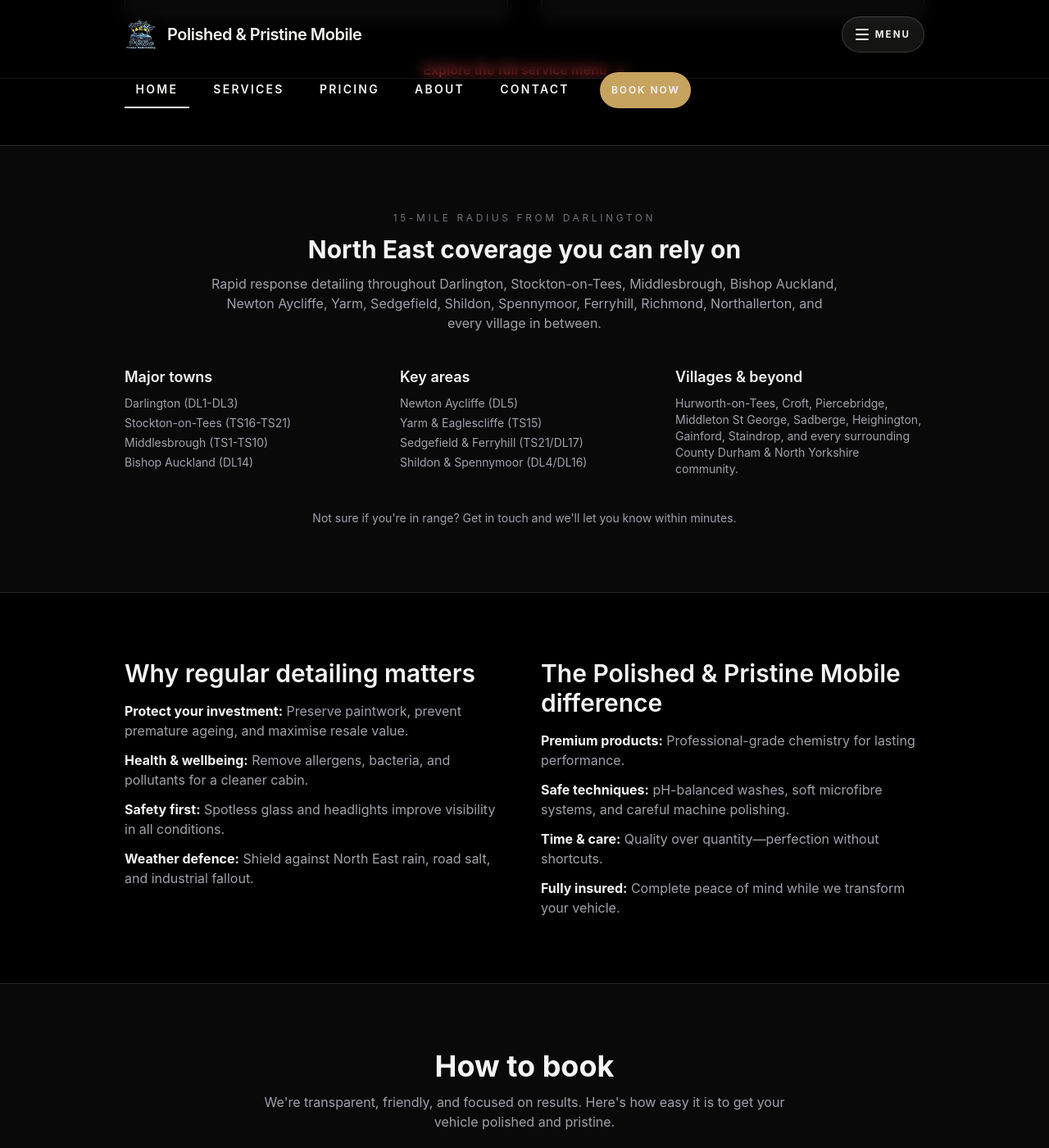
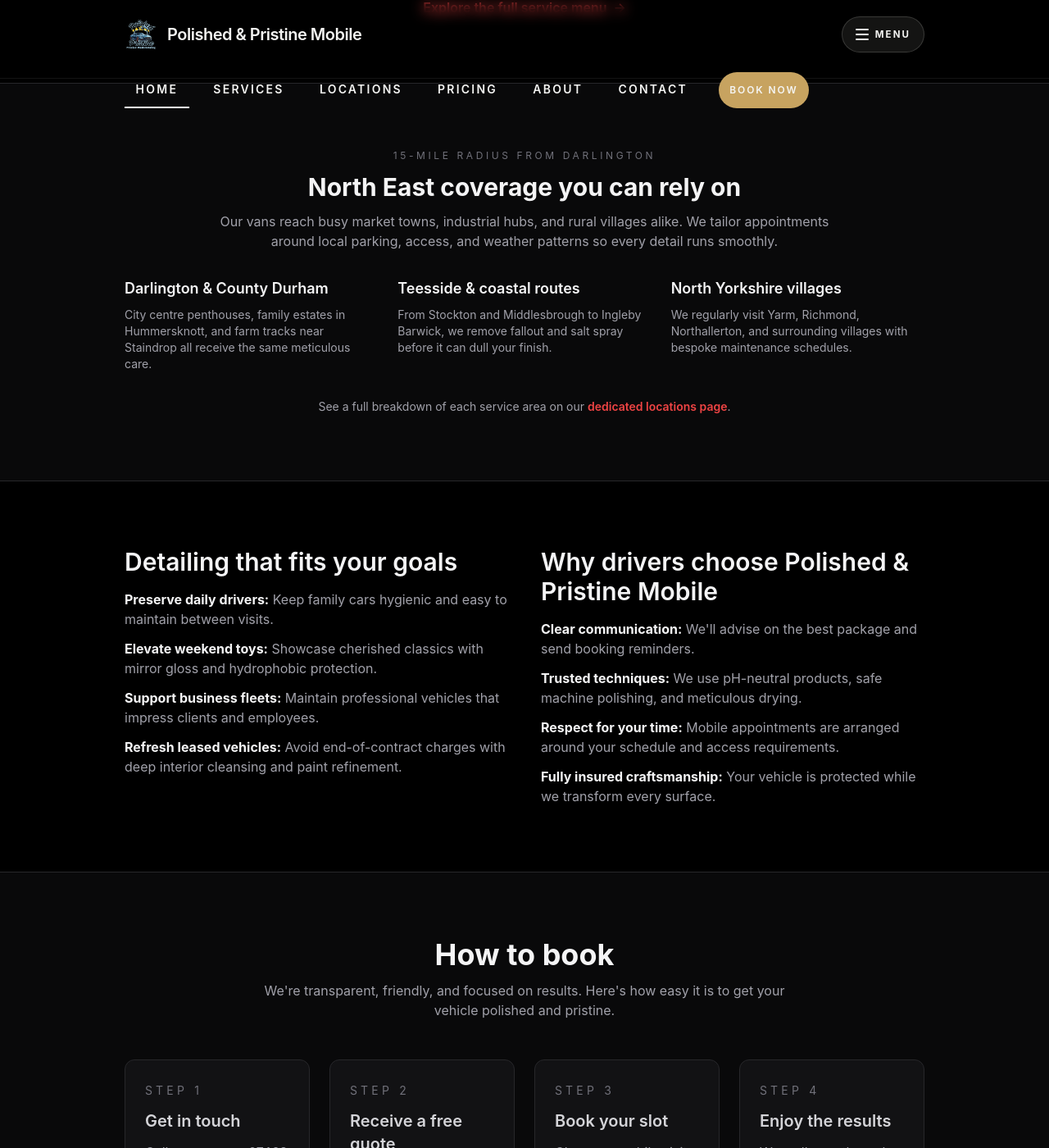
Before and after one commit to xboxlivejohns/.github.io, a Jekyll site: the page built from index.html, in a window 1280 px wide and 1400 px high, scrolled down 5686 px. Shown: the whole window at 82% size. Built offline with Jekyll 4.4.1, drawn with Linux system fonts in a browser that asks for light colours; nearby versions of some CDN libraries; some of the changed text lies outside the part shown.

Commit message:
Streamline SEO content and add locations page

```diff
--- a/_includes/header.html
+++ b/_includes/header.html
@@ -28,6 +28,7 @@
     >
       <a class="px-2 py-1 border-b-2 border-transparent transition hover:text-white hover:border-white {% if page.url == '/' %}text-white border-white{% endif %}" href="{{ '/' | relative_url }}" {% if page.url == '/' %}aria-current="page"{% endif %}>Home</a>
       <a class="px-2 py-1 border-b-2 border-transparent transition hover:text-white hover:border-white {% if page.url == '/services.html' %}text-white border-white{% endif %}" href="{{ '/services.html' | relative_url }}" {% if page.url == '/services.html' %}aria-current="page"{% endif %}>Services</a>
+      <a class="px-2 py-1 border-b-2 border-transparent transition hover:text-white hover:border-white {% if page.url == '/locations.html' %}text-white border-white{% endif %}" href="{{ '/locations.html' | relative_url }}" {% if page.url == '/locations.html' %}aria-current="page"{% endif %}>Locations</a>
       <a class="px-2 py-1 border-b-2 border-transparent transition hover:text-white hover:border-white {% if page.url == '/pricing.html' %}text-white border-white{% endif %}" href="{{ '/pricing.html' | relative_url }}" {% if page.url == '/pricing.html' %}aria-current="page"{% endif %}>Pricing</a>
       <a class="px-2 py-1 border-b-2 border-transparent transition hover:text-white hover:border-white {% if page.url == '/about.html' %}text-white border-white{% endif %}" href="{{ '/about.html' | relative_url }}" {% if page.url == '/about.html' %}aria-current="page"{% endif %}>About</a>
       <a class="px-2 py-1 border-b-2 border-transparent transition hover:text-white hover:border-white {% if page.url == '/contact.html' %}text-white border-white{% endif %}" href="{{ '/contact.html' | relative_url }}" {% if page.url == '/contact.html' %}aria-current="page"{% endif %}>Contact</a>
--- a/index.html
+++ b/index.html
@@ -13,8 +13,8 @@
     <img src="{{ 'images/logo.png' | relative_url }}" alt="{{ site.name }} logo" class="mx-auto h-48 w-auto" width="500" height="500" loading="lazy" decoding="async">
   </div>
   <p class="text-zinc-500 uppercase tracking-[0.4em] text-xs">Darlington's Premier Car Detailing Specialists</p>
-  <h1 class="text-4xl sm:text-5xl font-bold">Darlington Car Detailing North East England experts delivered to your driveway</h1>
-  <p class="text-zinc-400 max-w-2xl mx-auto">{{ site.name }} provides meticulous mobile detailing, ceramic protection, and interior rejuvenation across the North East so your car looks incredible every time you drive.</p>
+  <h1 class="text-4xl sm:text-5xl font-bold">Mobile detailing for discerning drivers across Darlington and the North East</h1>
+  <p class="text-zinc-400 max-w-2xl mx-auto">{{ site.name }} delivers expert paint correction, ceramic protection, and interior rejuvenation with every visit so your vehicle always feels freshly detailed.</p>
   <div class="flex flex-wrap justify-center gap-4">
     <a href="{{ '/services.html' | relative_url }}" class="bg-white text-black px-6 py-3 rounded-full font-semibold shadow transition hover:bg-zinc-200">View Services</a>
     <a href="{{ '/contact.html' | relative_url }}" class="border border-zinc-700 px-6 py-3 rounded-full font-semibold text-white transition hover:border-white hover:text-white">Get a Quote</a>
@@ -47,10 +47,10 @@
 </section>
 
 <section class="max-w-4xl mx-auto px-6 py-12">
-  <div class="rounded-3xl border border-zinc-800 bg-zinc-900/40 p-8 space-y-4 text-center">
+  <div class="rounded-3xl border border-zinc-800 bg-zinc-900/40 p-8 space-y-5 text-center">
     <p class="text-zinc-500 uppercase tracking-[0.3em] text-xs">Service Area</p>
-    <h2 class="text-2xl sm:text-3xl font-semibold">Darlington hub serving Car Detailing across North East England</h2>
-    <p class="text-zinc-400">Our mobile detailing team travels throughout County Durham, Teesside, and North Yorkshire. Learn more about our story and capabilities on the <a href="{{ '/about.html' | relative_url }}" class="text-accent font-semibold">About page</a>.</p>
+    <h2 class="text-2xl sm:text-3xl font-semibold">Darlington base, North East coverage</h2>
+    <p class="text-zinc-400">We bring premium detailing to homes and workplaces across County Durham, Teesside, and North Yorkshire. See how we tailor our approach to each community on the <a href="{{ '/locations.html' | relative_url }}" class="text-accent font-semibold">locations page</a>, or discover our ethos on the <a href="{{ '/about.html' | relative_url }}" class="text-accent font-semibold">About page</a>.</p>
   </div>
 </section>
 
@@ -174,58 +174,48 @@
 </section>
 
 <section class="bg-zinc-900/40 border-y border-zinc-800">
-  <div class="max-w-5xl mx-auto px-6 py-20 space-y-10">
+  <div class="max-w-5xl mx-auto px-6 py-20 space-y-8">
     <header class="space-y-3 text-center">
       <p class="text-zinc-500 uppercase tracking-[0.3em] text-xs">15-mile radius from Darlington</p>
       <h2 class="text-3xl font-bold">North East coverage you can rely on</h2>
-      <p class="text-zinc-400 max-w-3xl mx-auto">Rapid response detailing throughout Darlington, Stockton-on-Tees, Middlesbrough, Bishop Auckland, Newton Aycliffe, Yarm, Sedgefield, Shildon, Spennymoor, Ferryhill, Richmond, Northallerton, and every village in between.</p>
+      <p class="text-zinc-400 max-w-3xl mx-auto">Our vans reach busy market towns, industrial hubs, and rural villages alike. We tailor appointments around local parking, access, and weather patterns so every detail runs smoothly.</p>
     </header>
-    <div class="grid gap-8 md:grid-cols-3 text-sm text-zinc-400">
-      <div class="space-y-2">
-        <h3 class="text-lg font-semibold text-zinc-100">Major towns</h3>
-        <ul class="space-y-1">
-          <li>Darlington (DL1-DL3)</li>
-          <li>Stockton-on-Tees (TS16-TS21)</li>
-          <li>Middlesbrough (TS1-TS10)</li>
-          <li>Bishop Auckland (DL14)</li>
-        </ul>
-      </div>
-      <div class="space-y-2">
-        <h3 class="text-lg font-semibold text-zinc-100">Key areas</h3>
-        <ul class="space-y-1">
-          <li>Newton Aycliffe (DL5)</li>
-          <li>Yarm & Eaglescliffe (TS15)</li>
-          <li>Sedgefield & Ferryhill (TS21/DL17)</li>
-          <li>Shildon & Spennymoor (DL4/DL16)</li>
-        </ul>
-      </div>
-      <div class="space-y-2">
-        <h3 class="text-lg font-semibold text-zinc-100">Villages & beyond</h3>
-        <p>Hurworth-on-Tees, Croft, Piercebridge, Middleton St George, Sadberge, Heighington, Gainford, Staindrop, and every surrounding County Durham & North Yorkshire community.</p>
-      </div>
+    <div class="grid gap-6 md:grid-cols-3 text-sm text-zinc-400">
+      <article class="space-y-2">
+        <h3 class="text-lg font-semibold text-zinc-100">Darlington & County Durham</h3>
+        <p>City centre penthouses, family estates in Hummersknott, and farm tracks near Staindrop all receive the same meticulous care.</p>
+      </article>
+      <article class="space-y-2">
+        <h3 class="text-lg font-semibold text-zinc-100">Teesside & coastal routes</h3>
+        <p>From Stockton and Middlesbrough to Ingleby Barwick, we remove fallout and salt spray before it can dull your finish.</p>
+      </article>
+      <article class="space-y-2">
+        <h3 class="text-lg font-semibold text-zinc-100">North Yorkshire villages</h3>
+        <p>We regularly visit Yarm, Richmond, Northallerton, and surrounding villages with bespoke maintenance schedules.</p>
+      </article>
     </div>
-    <p class="text-center text-zinc-400 text-sm">Not sure if you're in range? Get in touch and we'll let you know within minutes.</p>
+    <p class="text-center text-zinc-400 text-sm">See a full breakdown of each service area on our <a href="{{ '/locations.html' | relative_url }}" class="text-accent font-semibold">dedicated locations page</a>.</p>
   </div>
 </section>
 
 <section class="max-w-5xl mx-auto px-6 py-20 space-y-12">
   <div class="grid gap-10 md:grid-cols-2">
     <div class="space-y-4">
-      <h2 class="text-3xl font-semibold">Why regular detailing matters</h2>
+      <h2 class="text-3xl font-semibold">Detailing that fits your goals</h2>
       <ul class="space-y-3 text-zinc-400">
-        <li><strong class="text-zinc-100">Protect your investment:</strong> Preserve paintwork, prevent premature ageing, and maximise resale value.</li>
-        <li><strong class="text-zinc-100">Health & wellbeing:</strong> Remove allergens, bacteria, and pollutants for a cleaner cabin.</li>
-        <li><strong class="text-zinc-100">Safety first:</strong> Spotless glass and headlights improve visibility in all conditions.</li>
-        <li><strong class="text-zinc-100">Weather defence:</strong> Shield against North East rain, road salt, and industrial fallout.</li>
+        <li><strong class="text-zinc-100">Preserve daily drivers:</strong> Keep family cars hygienic and easy to maintain between visits.</li>
+        <li><strong class="text-zinc-100">Elevate weekend toys:</strong> Showcase cherished classics with mirror gloss and hydrophobic protection.</li>
+        <li><strong class="text-zinc-100">Support business fleets:</strong> Maintain professional vehicles that impress clients and employees.</li>
+        <li><strong class="text-zinc-100">Refresh leased vehicles:</strong> Avoid end-of-contract charges with deep interior cleansing and paint refinement.</li>
       </ul>
     </div>
     <div class="space-y-4">
-      <h2 class="text-3xl font-semibold">The {{ site.name }} difference</h2>
+      <h2 class="text-3xl font-semibold">Why drivers choose {{ site.name }}</h2>
       <ul class="space-y-3 text-zinc-400">
-        <li><strong class="text-zinc-100">Premium products:</strong> Professional-grade chemistry for lasting performance.</li>
-        <li><strong class="text-zinc-100">Safe techniques:</strong> pH-balanced washes, soft microfibre systems, and careful machine polishing.</li>
-        <li><strong class="text-zinc-100">Time & care:</strong> Quality over quantity—perfection without shortcuts.</li>
-        <li><strong class="text-zinc-100">Fully insured:</strong> Complete peace of mind while we transform your vehicle.</li>
+        <li><strong class="text-zinc-100">Clear communication:</strong> We'll advise on the best package and send booking reminders.</li>
+        <li><strong class="text-zinc-100">Trusted techniques:</strong> We use pH-neutral products, safe machine polishing, and meticulous drying.</li>
+        <li><strong class="text-zinc-100">Respect for your time:</strong> Mobile appointments are arranged around your schedule and access requirements.</li>
+        <li><strong class="text-zinc-100">Fully insured craftsmanship:</strong> Your vehicle is protected while we transform every surface.</li>
       </ul>
     </div>
   </div>
@@ -309,9 +299,29 @@
   </div>
 </section>
 
-<section class="max-w-5xl mx-auto px-6 py-12 text-xs text-zinc-500 space-y-2">
-  <h2 class="text-sm font-semibold text-zinc-300 uppercase tracking-[0.3em]">Popular searches</h2>
-  <p>Car detailing Darlington, mobile valeting Stockton-on-Tees, ceramic coating Middlesbrough, paint correction North East, car valeting Bishop Auckland, professional car detailing Newton Aycliffe, auto detailing Yarm, vehicle detailing County Durham, car cleaning service Teesside, mobile car wash Sedgefield, interior car cleaning Darlington, leather seat cleaning Stockton, headlight restoration Middlesbrough, engine bay cleaning, swirl mark removal North East, paint protection Tees Valley, car detailer near me, best car detailing Darlington, luxury car detailing Yarm, professional valeting Bishop Auckland, car detailing near me DL1 DL2 DL3, mobile detailing TS postcodes.</p>
+<section class="max-w-5xl mx-auto px-6 py-16">
+  <div class="grid gap-6 md:grid-cols-2">
+    <article class="rounded-2xl border border-zinc-800 bg-zinc-900/50 p-6 space-y-3">
+      <h2 class="text-lg font-semibold text-zinc-200 uppercase tracking-[0.2em]">Plan your next detail</h2>
+      <p class="text-zinc-400 text-sm">Compare detailing packages and discover what's included in every visit.</p>
+      <a href="{{ '/services.html' | relative_url }}" class="inline-flex items-center gap-2 text-accent text-sm font-semibold">Explore services<span aria-hidden="true">→</span></a>
+    </article>
+    <article class="rounded-2xl border border-zinc-800 bg-zinc-900/50 p-6 space-y-3">
+      <h2 class="text-lg font-semibold text-zinc-200 uppercase tracking-[0.2em]">Find your nearest coverage</h2>
+      <p class="text-zinc-400 text-sm">See how we adapt our approach for Darlington, Teesside, and North Yorkshire.</p>
+      <a href="{{ '/locations.html' | relative_url }}" class="inline-flex items-center gap-2 text-accent text-sm font-semibold">View locations<span aria-hidden="true">→</span></a>
+    </article>
+    <article class="rounded-2xl border border-zinc-800 bg-zinc-900/50 p-6 space-y-3">
+      <h2 class="text-lg font-semibold text-zinc-200 uppercase tracking-[0.2em]">Transparent pricing</h2>
+      <p class="text-zinc-400 text-sm">Review investment options for maintenance details, paint correction, and ceramic coatings.</p>
+      <a href="{{ '/pricing.html' | relative_url }}" class="inline-flex items-center gap-2 text-accent text-sm font-semibold">Check pricing<span aria-hidden="true">→</span></a>
+    </article>
+    <article class="rounded-2xl border border-zinc-800 bg-zinc-900/50 p-6 space-y-3">
+      <h2 class="text-lg font-semibold text-zinc-200 uppercase tracking-[0.2em]">Ready to book?</h2>
+      <p class="text-zinc-400 text-sm">Share your vehicle details and we'll confirm the perfect package within one business day.</p>
+      <a href="{{ '/contact.html' | relative_url }}" class="inline-flex items-center gap-2 text-accent text-sm font-semibold">Request a quote<span aria-hidden="true">→</span></a>
+    </article>
+  </div>
 </section>
 
 <script type="application/ld+json">
```
Also changed, not shown: locations.html (added, +108 -0 lines), services.html (+3 -27 lines).
